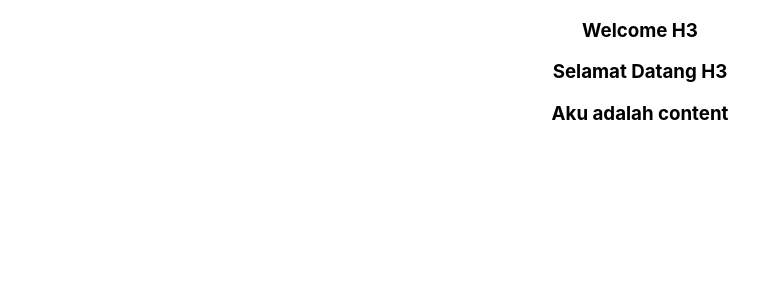
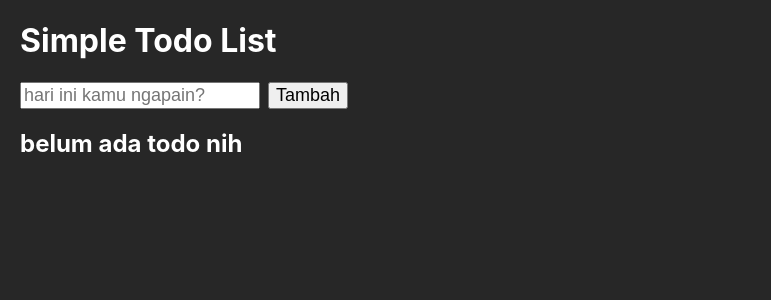
Before and after one commit to indrayanipitri/the-toolchain-reactjs, a React (Create React App) app: page / in a window 1280 px wide. Shown: the top 300 px of the page, without its empty margins (0-771 px from the left). Built offline with nearby package versions, Linux system fonts and the light colour scheme.

Commit message:
pindahin code lama ke cra

```diff
--- a/src/App.css
+++ b/src/App.css
@@ -1,38 +1,19 @@
-.App {
-  text-align: center;
+.btn {
+  background-color: orange;
+  color: white;
+  margin: 15px;
+  padding: 10px 15px;
+  border-radius: 10px;
+  border: none;
+  font-weight: 700;
+  font-size: 20px;
 }
 
-.App-logo {
-  height: 40vmin;
-  pointer-events: none;
+button, span, label, input {
+  /* font-weight: 700; */
+  font-size: 18px;
 }
 
-@media (prefers-reduced-motion: no-preference) {
-  .App-logo {
-    animation: App-logo-spin infinite 20s linear;
-  }
+button {
+  margin-left: 8px;
 }
-
-.App-header {
-  background-color: #282c34;
-  min-height: 100vh;
-  display: flex;
-  flex-direction: column;
-  align-items: center;
-  justify-content: center;
-  font-size: calc(10px + 2vmin);
-  color: white;
-}
-
-.App-link {
-  color: #61dafb;
-}
-
-@keyframes App-logo-spin {
-  from {
-    transform: rotate(0deg);
-  }
-  to {
-    transform: rotate(360deg);
-  }
-}
--- a/src/App.js
+++ b/src/App.js
@@ -1,12 +1,9 @@
 import './App.css';
-import { WelcomeH3 } from './Welcome';
 
 function App() {
   return (
     <div className="App">
-      <WelcomeH3 children="Welcome H3"/>
-      <WelcomeH3 children="Selamat Datang H3"/>
-      <WelcomeH3> Aku adalah content </WelcomeH3>
+      <img src="/logo512.png" alt="gambar" />
     </div>
   );
 }
--- a/src/Welcome.js
+++ b/src/Button.js
@@ -6,6 +6,6 @@
 //     return <h2>Welcome H2</h2>
 // }
 
-export function WelcomeH3(props) {
-    return <h3>{props.children}</h3>
+export function Button(props) {
+    return <button className="btn">{props.children}</button>
 }
--- /dev/null
+++ b/src/Todo.js
@@ -0,0 +1,125 @@
+import {useState} from 'react';
+
+function Todo() {
+    const [activity, setActivity] = useState('');
+    const [edit, setEdit] = useState({});
+    const [message, setMessage] = useState('');
+    const [todos, setTodos] = useState([]);
+
+    function generateId() {
+        return Date.now()
+    }
+
+    function saveTodoHandler(event) {
+        event.preventDefault();
+
+        if (!activity) {
+            return setMessage('todo nya diisi dong')
+        }
+
+        setMessage('')
+
+        if (edit.id) {
+            const updatedTodo = {
+                ...edit,
+                activity
+            }
+
+            const editTodoIndex = todos.findIndex(function(todo) {
+                return todo.id === edit.id;
+            })
+
+            const updatedTodos = [...todos]
+            updatedTodos[editTodoIndex] = updatedTodo;
+
+            setTodos(updatedTodos)
+
+            return cancelEditHandler();
+        }
+
+
+        setTodos([...todos, {
+            id: generateId(),
+            activity: activity,
+            done: false
+        }]);
+        setActivity('');
+
+    }
+
+    function removeTodoHandler(todoId){
+        const filteredTodos = todos.filter(function(todo) {
+            return todo.id !== todoId
+        })
+
+        setTodos(filteredTodos);
+
+        if (edit.id) cancelEditHandler();
+    }
+
+    function editTodoHandler(todo) {
+        setActivity(todo.activity)
+        setEdit(todo)
+    }
+
+    function cancelEditHandler(todo) {
+        setActivity('');
+        setEdit({});
+    }
+
+    function doneTodoHandler(todo){
+        const checkedTodo = {
+            ...todo,
+            done: todo.done ? false : true
+        }
+        const editTodoIndex = todos.findIndex(function(currentTodo) {
+            return currentTodo.id === todo.id;
+        })
+
+        const updatedTodos = [...todos]
+        updatedTodos[editTodoIndex] = checkedTodo;
+
+        setTodos(updatedTodos)
+    }
+
+    return (
+        <>
+        <h1>Simple Todo List</h1>
+        {message && <h3 style = {{ color: 'red' }}>{message}</h3> }
+
+        <form onSubmit = {saveTodoHandler}>
+            <input type="text"
+            placeholder="hari ini kamu ngapain?"
+            value={activity}
+            onChange={function(event) {
+                setActivity(event.target.value)
+            }}/>
+            <button type="submit">
+                {edit.id ? "Simpan Perubahan" : "Tambah"}</button>
+            {edit.id && <button onClick={cancelEditHandler}>Batal Edit</button>}
+
+        </form>
+        {todos.length > 0 ? <ul>
+            {todos.map(function(todo) {
+                return <li key={todo.id}>
+                <h2>
+                <input type="checkbox"
+                checked={todo.done}
+                onChange={doneTodoHandler.bind(this, todo)}
+                style={{ marginRight:15 }} />
+                {todo.activity}
+                <span style= {{ color : 'yellow', marginLeft : 10}}>({todo.done ? "selesai" : "belum selesai"})</span>
+                <button onClick={editTodoHandler.bind(this, todo)}>edit</button>
+                <button onClick={removeTodoHandler.bind(this, todo.id)}>hapus</button>
+                </h2>
+                </li>
+            })}
+
+        </ul> :
+        <h2> belum ada todo nih</h2>}
+
+        </>
+    )
+}
+
+export default Todo;
--- a/src/index.css
+++ b/src/index.css
@@ -5,6 +5,9 @@ body {
     sans-serif;
   -webkit-font-smoothing: antialiased;
   -moz-osx-font-smoothing: grayscale;
+  background-color: rgb(39, 39, 39);
+  color: white;
+  margin-left: 20px;
 }
 
 code {
--- a/src/index.js
+++ b/src/index.js
@@ -1,13 +1,14 @@
 import React from 'react';
 import ReactDOM from 'react-dom/client';
 import './index.css';
-import App from './App';
+import './App.css';
+import Todo from './Todo';
 import reportWebVitals from './reportWebVitals';
 
 const root = ReactDOM.createRoot(document.getElementById('root'));
 root.render(
   <React.StrictMode>
-    <App />
+    <Todo />
   </React.StrictMode>
 );
 
```
